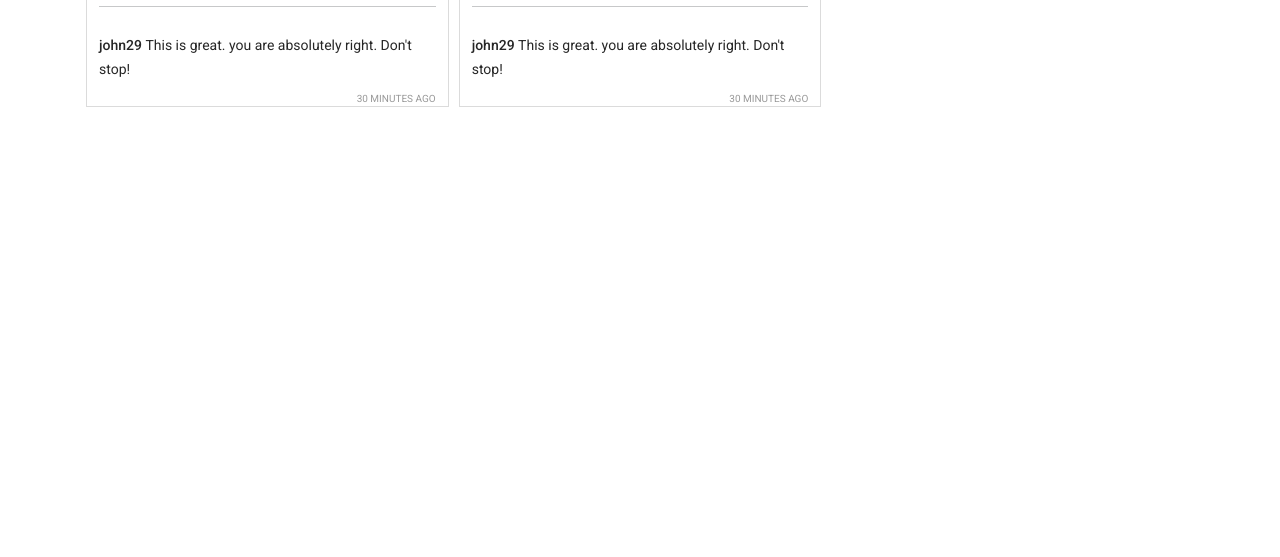
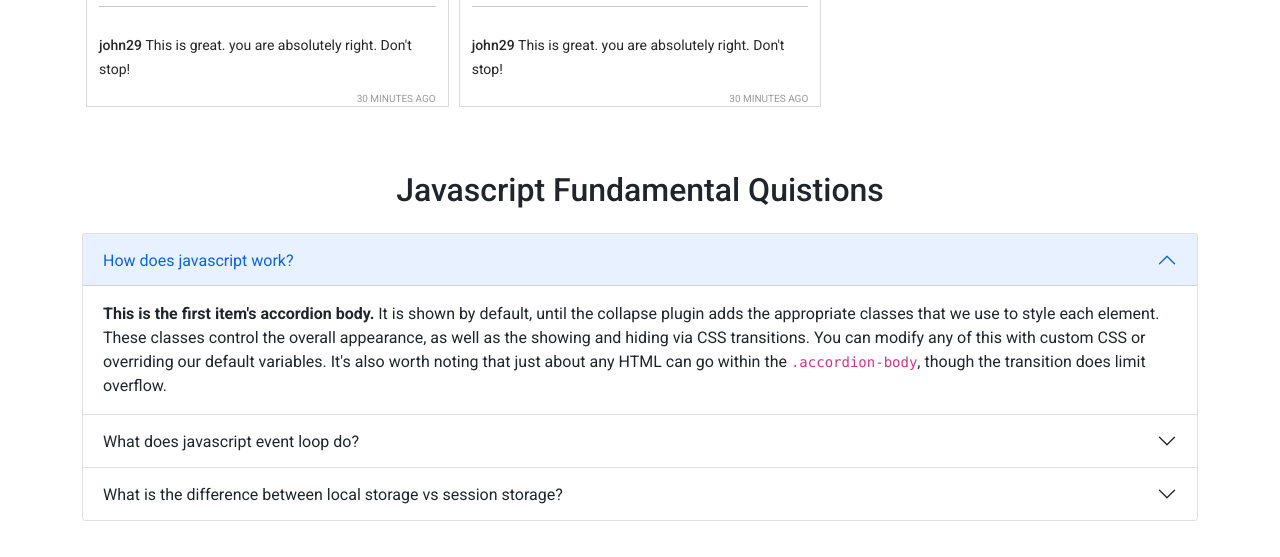
Before and after one commit to Dev-Zual/insta-shohor-website, a plain HTML site: page index.html in a window 1280 px wide. Shown: the part 1425-1982 px from the top of the page. Before the commit the page ends 1548 px from the top, so only its background shows below. Drawn offline with nearby package versions, Linux system fonts and the light colour scheme.

Commit message:
new section added for quistions

```diff
--- a/index.html
+++ b/index.html
@@ -88,8 +88,111 @@
         <h1>Reported posts</h1>
       </div>
     </main>
+    <section class="container mt-5 mb-5">
+      <h2 class="text-center mb-4">Javascript Fundamental Quistions</h2>
+      <div class="accordion" id="accordionExample">
+        <div class="accordion-item">
+          <h2 class="accordion-header" id="headingOne">
+            <button
+              class="accordion-button"
+              type="button"
+              data-bs-toggle="collapse"
+              data-bs-target="#collapseOne"
+              aria-expanded="true"
+              aria-controls="collapseOne"
+            >
+              How does javascript work?
+            </button>
+          </h2>
+          <div
+            id="collapseOne"
+            class="accordion-collapse collapse show"
+            aria-labelledby="headingOne"
+            data-bs-parent="#accordionExample"
+          >
+            <div class="accordion-body">
+              <strong>This is the first item's accordion body.</strong> It is
+              shown by default, until the collapse plugin adds the appropriate
+              classes that we use to style each element. These classes control
+              the overall appearance, as well as the showing and hiding via CSS
+              transitions. You can modify any of this with custom CSS or
+              overriding our default variables. It's also worth noting that just
+              about any HTML can go within the <code>.accordion-body</code>,
+              though the transition does limit overflow.
+            </div>
+          </div>
+        </div>
+        <div class="accordion-item">
+          <h2 class="accordion-header" id="headingTwo">
+            <button
+              class="accordion-button collapsed"
+              type="button"
+              data-bs-toggle="collapse"
+              data-bs-target="#collapseTwo"
+              aria-expanded="false"
+              aria-controls="collapseTwo"
+            >
+              What does javascript event loop do?
+            </button>
+          </h2>
+          <div
+            id="collapseTwo"
+            class="accordion-collapse collapse"
+            aria-labelledby="headingTwo"
+            data-bs-parent="#accordionExample"
+          >
+            <div class="accordion-body">
+              <strong>This is the second item's accordion body.</strong> It is
+              hidden by default, until the collapse plugin adds the appropriate
+              classes that we use to style each element. These classes control
+              the overall appearance, as well as the showing and hiding via CSS
+              transitions. You can modify any of this with custom CSS or
+              overriding our default variables. It's also worth noting that just
+              about any HTML can go within the <code>.accordion-body</code>,
+              though the transition does limit overflow.
+            </div>
+          </div>
+        </div>
+        <div class="accordion-item">
+          <h2 class="accordion-header" id="headingThree">
+            <button
+              class="accordion-button collapsed"
+              type="button"
+              data-bs-toggle="collapse"
+              data-bs-target="#collapseThree"
+              aria-expanded="false"
+              aria-controls="collapseThree"
+            >
+              What is the difference between local storage vs session storage?
+            </button>
+          </h2>
+          <div
+            id="collapseThree"
+            class="accordion-collapse collapse"
+            aria-labelledby="headingThree"
+            data-bs-parent="#accordionExample"
+          >
+            <div class="accordion-body">
+              <strong>This is the third item's accordion body.</strong> It is
+              hidden by default, until the collapse plugin adds the appropriate
+              classes that we use to style each element. These classes control
+              the overall appearance, as well as the showing and hiding via CSS
+              transitions. You can modify any of this with custom CSS or
+              overriding our default variables. It's also worth noting that just
+              about any HTML can go within the <code>.accordion-body</code>,
+              though the transition does limit overflow.
+            </div>
+          </div>
+        </div>
+      </div>
+    </section>
     <footer></footer>
-
+    <!-- bootstrap js  -->
+    <script
+      src="https://cdn.jsdelivr.net/npm/bootstrap@5.1.3/dist/js/bootstrap.bundle.min.js"
+      integrity="sha384-ka7Sk0Gln4gmtz2MlQnikT1wXgYsOg+OMhuP+IlRH9sENBO0LRn5q+8nbTov4+1p"
+      crossorigin="anonymous"
+    ></script>
     <!-- add javascript  file  -->
     <script src="./js/app.js"></script>
   </body>
```
